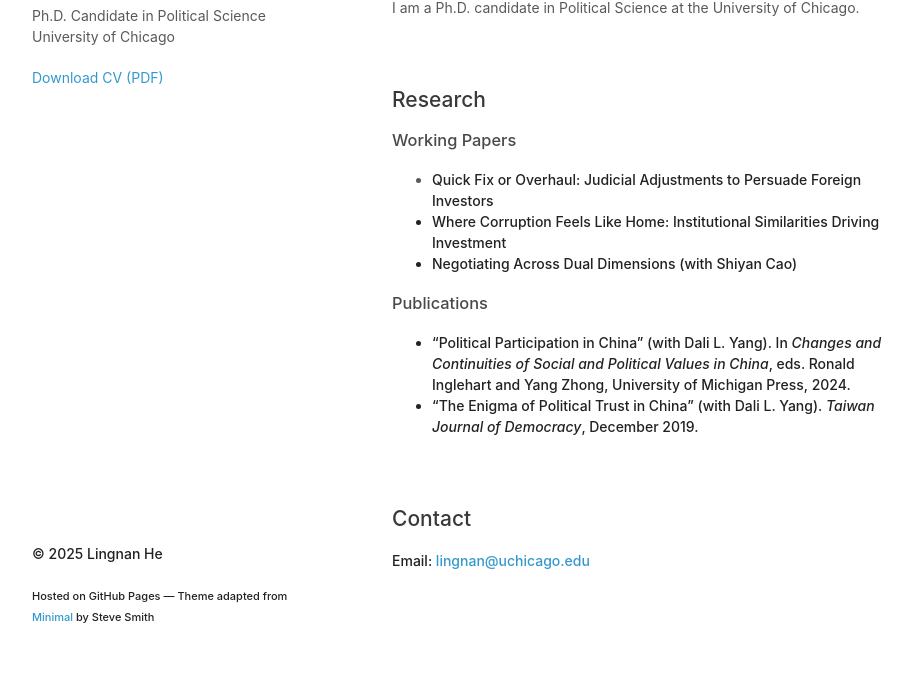
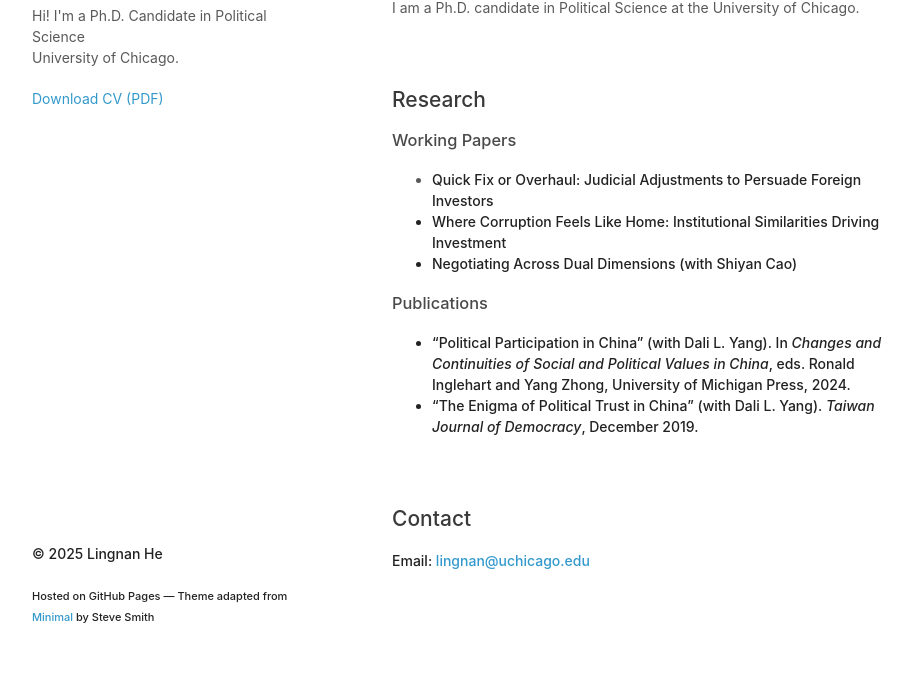
Before and after one commit to lingnanhe/lingnanhe.github.io, a plain HTML site: page index.html in a window 1280 px wide. Shown: the part 104-800 px from the top of the page, without its empty margins (178-1091 px from the left). Drawn offline with Linux system fonts and the light colour scheme; files whose address does not match are found by name.

Commit message:
Update index.html

```diff
--- a/index.html
+++ b/index.html
@@ -16,7 +16,7 @@
     <div class="wrapper">
       <header>
         <h1>Lingnan He</h1>
-        <p>Ph.D. Candidate in Political Science<br>University of Chicago</p>
+        <p> Hi! I'm a Ph.D. Candidate in Political Science<br>University of Chicago. </p>
         <p class="view"><a href="cv_lhe_0325.pdf">Download CV (PDF)</a></p>
       </header>
 
```
